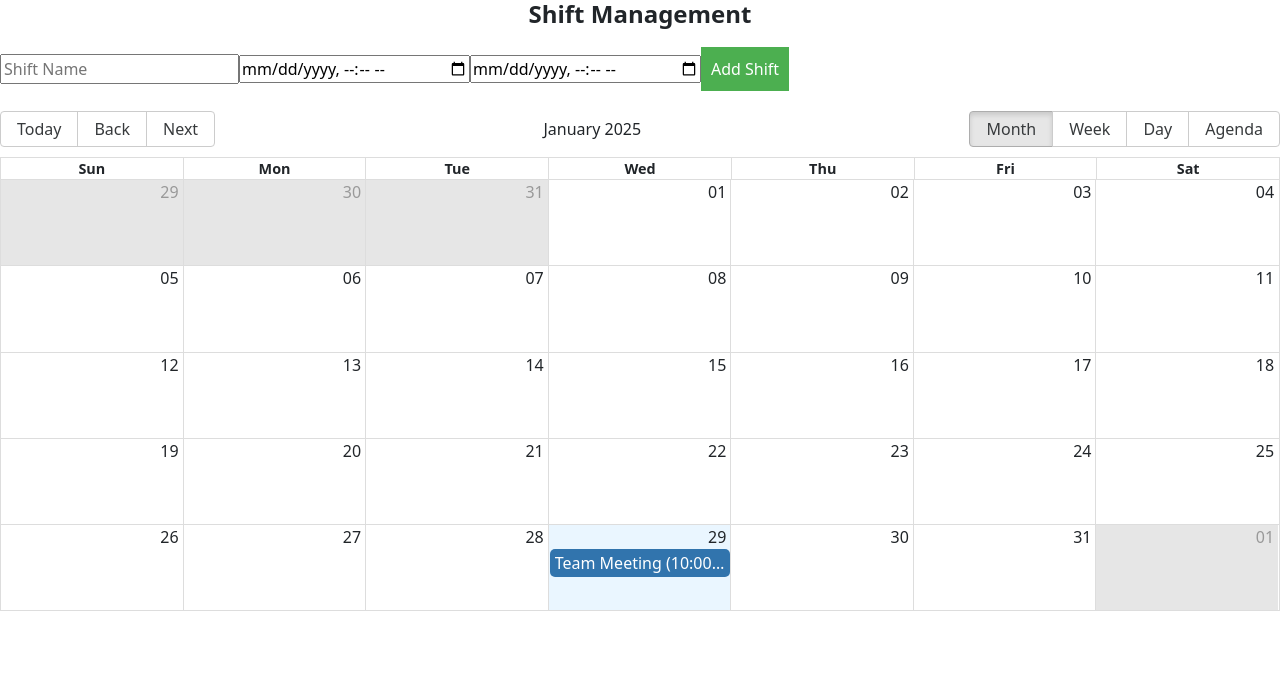
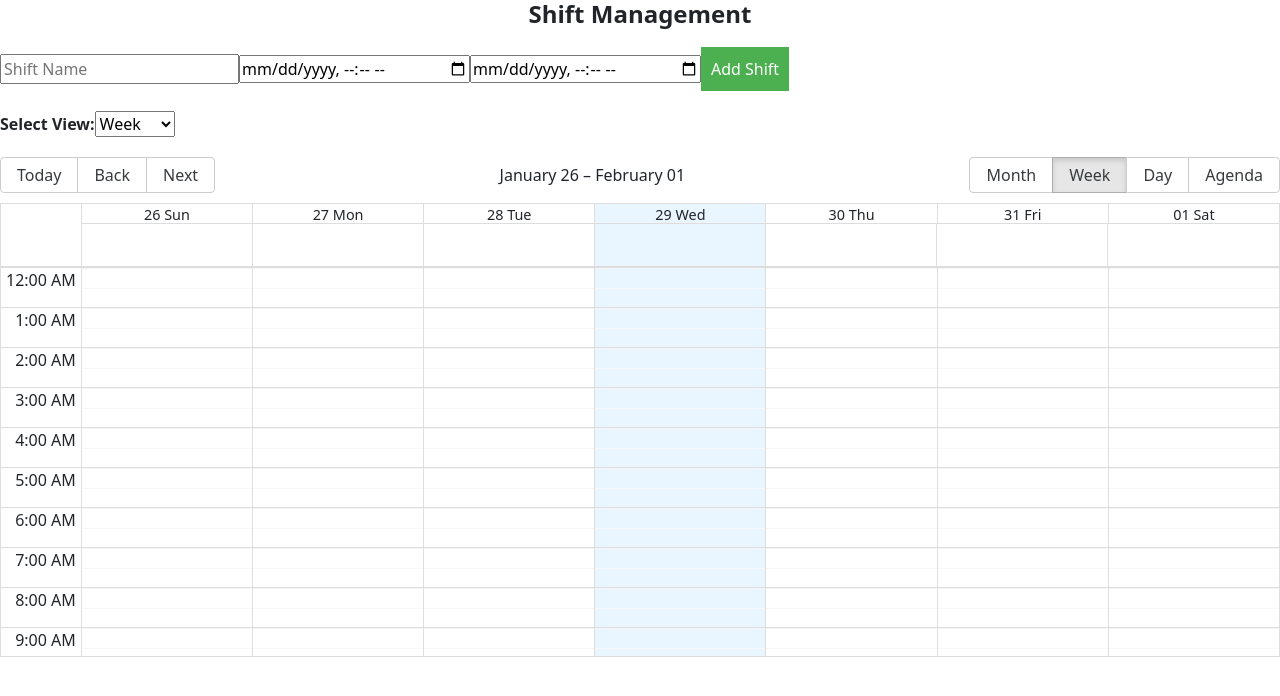
Before and after one commit to javsort/SchichtPlaner, a React (Create React App) app in the folder planner-frontend/: page /shift-management in a window 1280 px wide. Shown: the top 696 px of the page. Built offline with nearby package versions, Linux system fonts and the light colour scheme.

Commit message:
Updated ShiftManagement: shifts now display time in event title

```diff
--- a/planner-frontend/src/pages/ShiftManagement.jsx
+++ b/planner-frontend/src/pages/ShiftManagement.jsx
@@ -1,5 +1,5 @@
 import React, { useState } from "react";
-import { Calendar, momentLocalizer } from "react-big-calendar";
+import { Calendar, momentLocalizer, Views } from "react-big-calendar";
 import moment from "moment";
 import "react-big-calendar/lib/css/react-big-calendar.css";
 
@@ -19,6 +19,8 @@ const ShiftManagement = () => {
     start: "",
     end: "",
   });
+
+  const [view, setView] = useState(Views.WEEK); // Default to Week View
 
   const handleAddShift = (e) => {
     e.preventDefault();
@@ -77,6 +79,17 @@ const ShiftManagement = () => {
         <button type="submit">Add Shift</button>
       </form>
 
+      {/* View Selector */}
+      <div style={{ marginBottom: "20px" }}>
+        <label><strong>Select View:</strong></label>
+        <select value={view} onChange={(e) => setView(e.target.value)}>
+          <option value={Views.MONTH}>Month</option>
+          <option value={Views.WEEK}>Week</option>
+          <option value={Views.DAY}>Day</option>
+          <option value={Views.AGENDA}>Agenda</option>
+        </select>
+      </div>
+
       {/* Calendar View */}
       <div style={{ height: "500px" }}>
         <Calendar
@@ -85,6 +98,8 @@ const ShiftManagement = () => {
           startAccessor="start"
           endAccessor="end"
           style={{ height: 500 }}
+          view={view}
+          onView={(newView) => setView(newView)} // Update view when changed manually
         />
       </div>
     </div>
```
